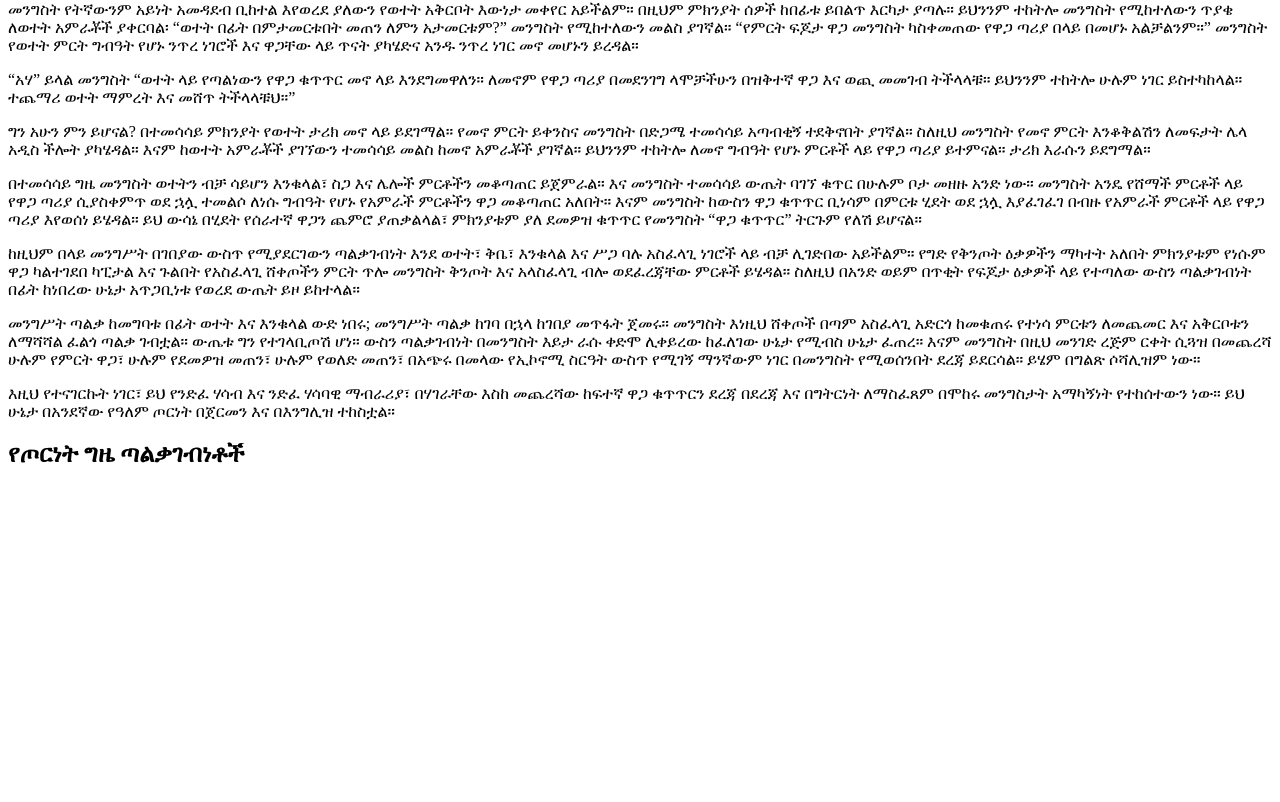
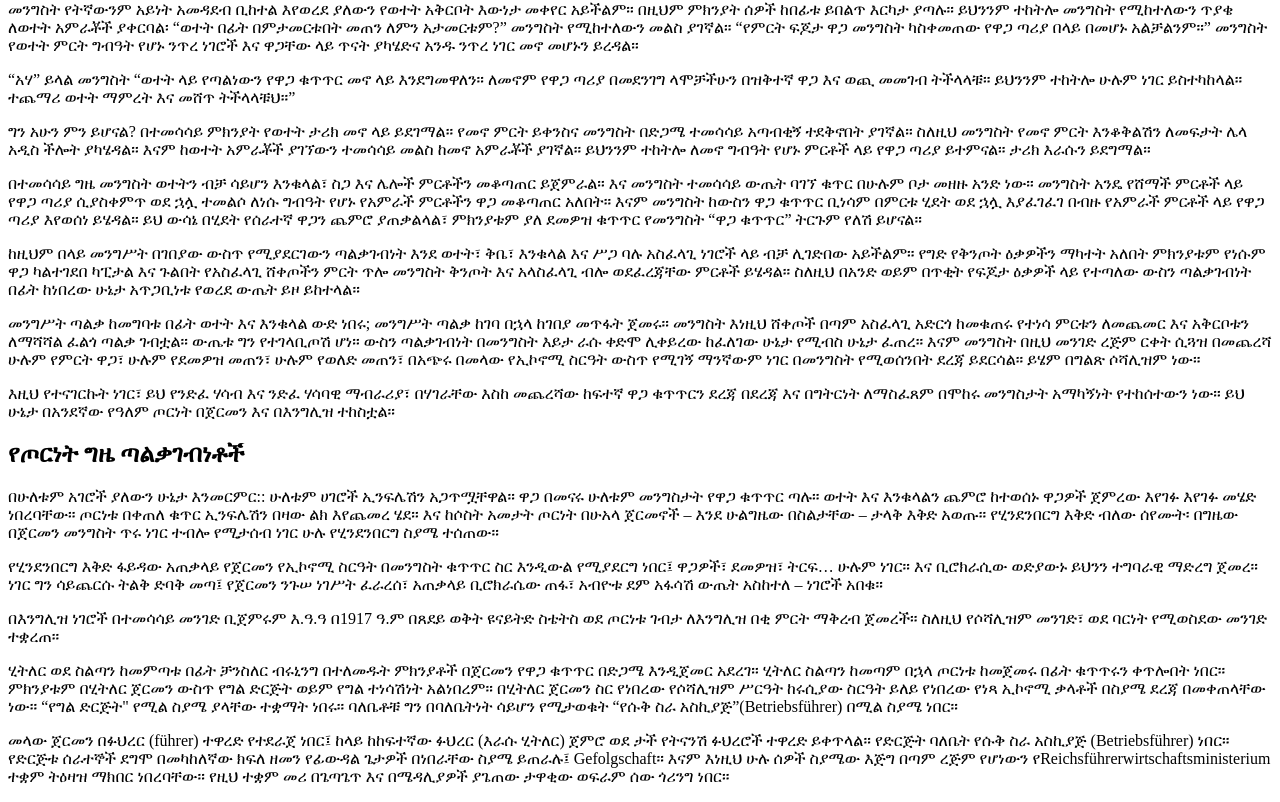
Before and after one commit to mickykebe/book-economic-policy-thoughts-for-today-and-tomorrow, a Next.js app: page /interventionism in a window 1280 px wide. Shown: the part 1719-2521 px from the top of the page. Before the commit the page ends 2207 px from the top, so only its background shows below. Built offline with nearby package versions, Linux system fonts and the light colour scheme.

Commit message:
interventionism wip

```diff
--- a/pages/interventionism.mdx
+++ b/pages/interventionism.mdx
@@ -63,3 +63,13 @@
 እዚህ የተናገርኩት ነገር፣ ይህ የንድፈ ሃሳብ እና ንድፈ ሃሳባዊ ማብራሪያ፣ በሃገራቸው እስከ መጨረሻው ከፍተኛ ዋጋ ቁጥጥርን ደረጃ በደረጃ እና በግትርነት ለማስፈጸም በሞከሩ መንግስታት አማካኝነት የተከሰተውን ነው። ይህ ሁኔታ በአንደኛው የዓለም ጦርነት በጀርመን እና በእንግሊዝ ተከስቷል።
 
 ## የጦርነት ግዜ ጣልቃገብነቶች
+
+በሁለቱም አገሮች ያለውን ሁኔታ እንመርምር:: ሁለቱም ሀገሮች ኢንፍሌሽን አጋጥሟቸዋል። ዋጋ በመናሩ ሁለቱም መንግስታት የዋጋ ቁጥጥር ጣሉ። ወተት እና እንቁላልን ጨምሮ ከተወሰኑ ዋጋዎች ጀምረው እየገፉ እየገፉ መሄድ ነበረባቸው። ጦርነቱ በቀጠለ ቁጥር ኢንፍሌሽን በዛው ልክ እየጨመረ ሄደ። እና ከሶስት አመታት ጦርነት በሁአላ ጀርመኖች – እንደ ሁልግዜው በስልታቸው – ታላቅ እቅድ አወጡ። የሂንደንበርግ እቅድ ብለው ሰየሙት፡ በግዜው በጀርመን መንግስት ጥሩ ነገር ተብሎ የሚታሰብ ነገር ሁሉ የሂንደንበርግ ስያሜ ተሰጠው።
+
+የሂንደንበርግ እቅድ ፋይዳው አጠቃላይ የጀርመን የኢኮኖሚ ስርዓት በመንግስት ቁጥጥር ስር እንዲውል የሚያደርግ ነበር፤ ዋጋዎች፣ ደመዎዝ፣ ትርፍ… ሁሉም ነገር። እና ቢሮክራሲው ወድያውኑ ይህንን ተግባራዊ ማድረግ ጀመረ። ነገር ግን ሳይጨርሱ ትልቅ ድባቅ መጣ፤ የጀርመን ንጉሠ ነገሥት ፈራረሰ፣ አጠቃላይ ቢሮክራሴው ጠፋ፣ አብዮቱ ደም አፋሳሽ ውጤት አስከተለ – ነገሮች አበቁ።
+
+በእንግሊዝ ነገሮች በተመሳሳይ መንገድ ቢጀምሩም እ.ዓ.ዓ በ1917 ዓ.ም በጸደይ ወቅት ዩናይትድ ስቴትስ ወደ ጦርነቱ ገብታ ለእንግሊዝ በቂ ምርት ማቅረብ ጀመረች። ስለዚህ የሶሻሊዝም መንገድ፣ ወደ ባርነት የሚወስደው መንገድ ተቋረጠ።
+
+ሂትለር ወደ ስልጣን ከመምጣቱ በፊት ቻንስለር ብሩኒንግ በተለመዱት ምክንያቶች በጀርመን የዋጋ ቁጥጥር በድጋሜ እንዲጀመር አደረገ። ሂትለር ስልጣን ከመጣም በኋላ ጦርነቱ ከመጀመሩ በፊት ቁጥጥሩን ቀጥሎበት ነበር። ምክንያቱም በሂትለር ጀርመን ውስጥ የግል ድርጅት ወይም የግል ተነሳሽነት አልነበረም። በሂትለር ጀርመን ስር የነበረው የሶሻሊዝም ሥርዓት ከሩሲያው ስርዓት ይለይ የነበረው የነጻ ኢኮኖሚ ቃላቶች በስያሜ ደረጃ በመቀጠላቸው ነው። “የግል ድርጅት" የሚል ስያሜ ያላቸው ተቋማት ነበሩ። ባለቤቶቹ ግን በባለቤትነት ሳይሆን የሚታወቁት “የሱቅ ስራ አስኪያጅ”(Betriebsführer) በሚል ስያሜ ነበር።
+
+መላው ጀርመን በፉህረር (führer) ተዋረድ የተደራጀ ነበር፤ ከላይ ከከፍተኛው ፉህረር (እራሱ ሂትለር) ጀምሮ ወደ ታች የትናንሽ ፉህረሮች ተዋረድ ይቀጥላል። የድርጅት ባለቤት የሱቅ ስራ አስኪያጅ (Betriebsführer) ነበር። የድርጅቱ ሰራተኞች ደግሞ በመካከለኛው ክፍለ ዘመን የፊውዳል ጌታዎች በነበራቸው ስያሜ ይጠራሉ፤ Gefolgschaft። እናም እነዚህ ሁሉ ሰዎች ስያሜው እጅግ በጣም ረጅም የሆነውን የReichsführerwirtschaftsministerium ተቋም ትዕዛዝ ማክበር ነበረባቸው። የዚህ ተቋም መሪ በጌጣጌጥ እና በሜዳሊያዎች ያጌጠው ታዋቂው ወፍራም ሰው ጎሪንግ ነበር።
```
